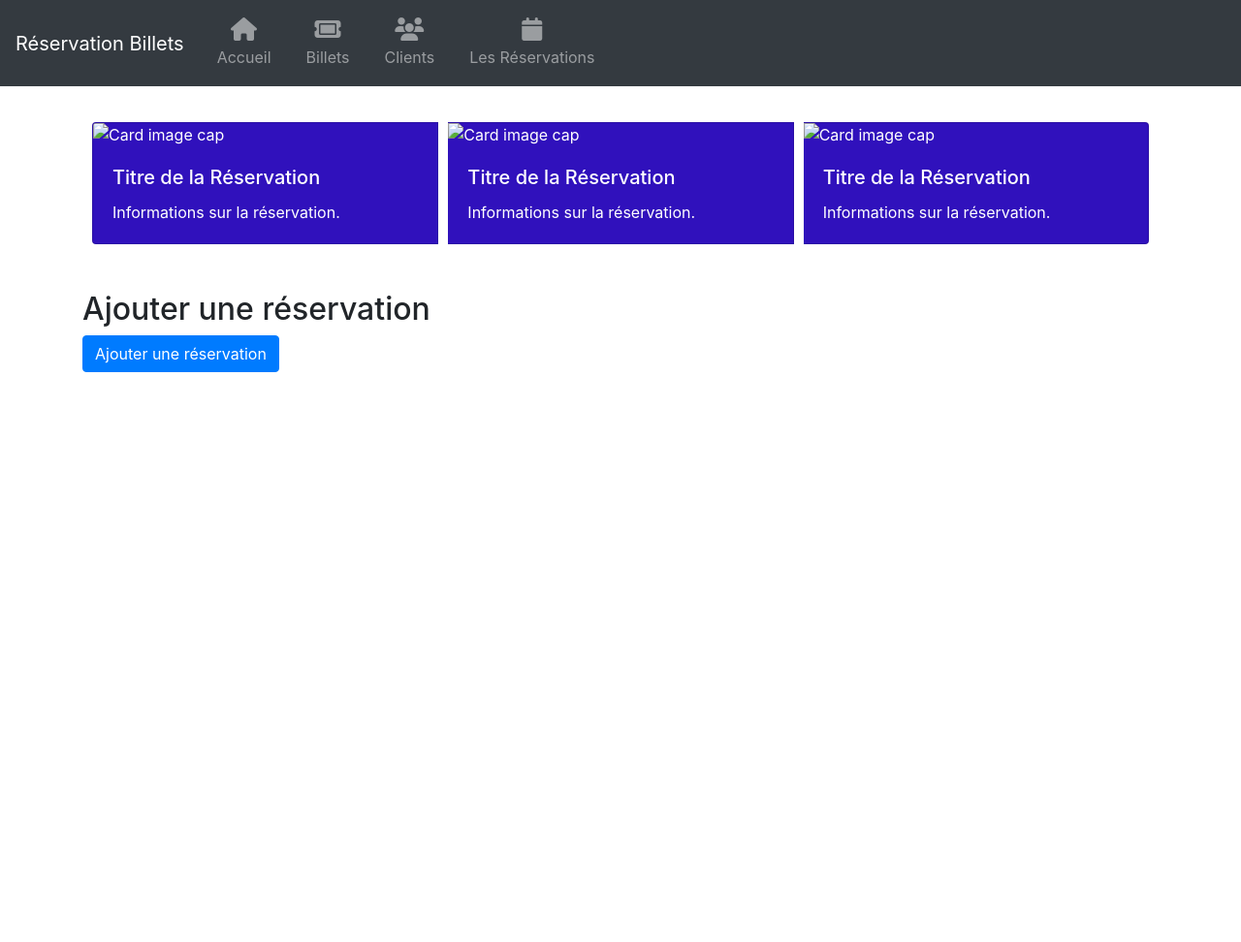
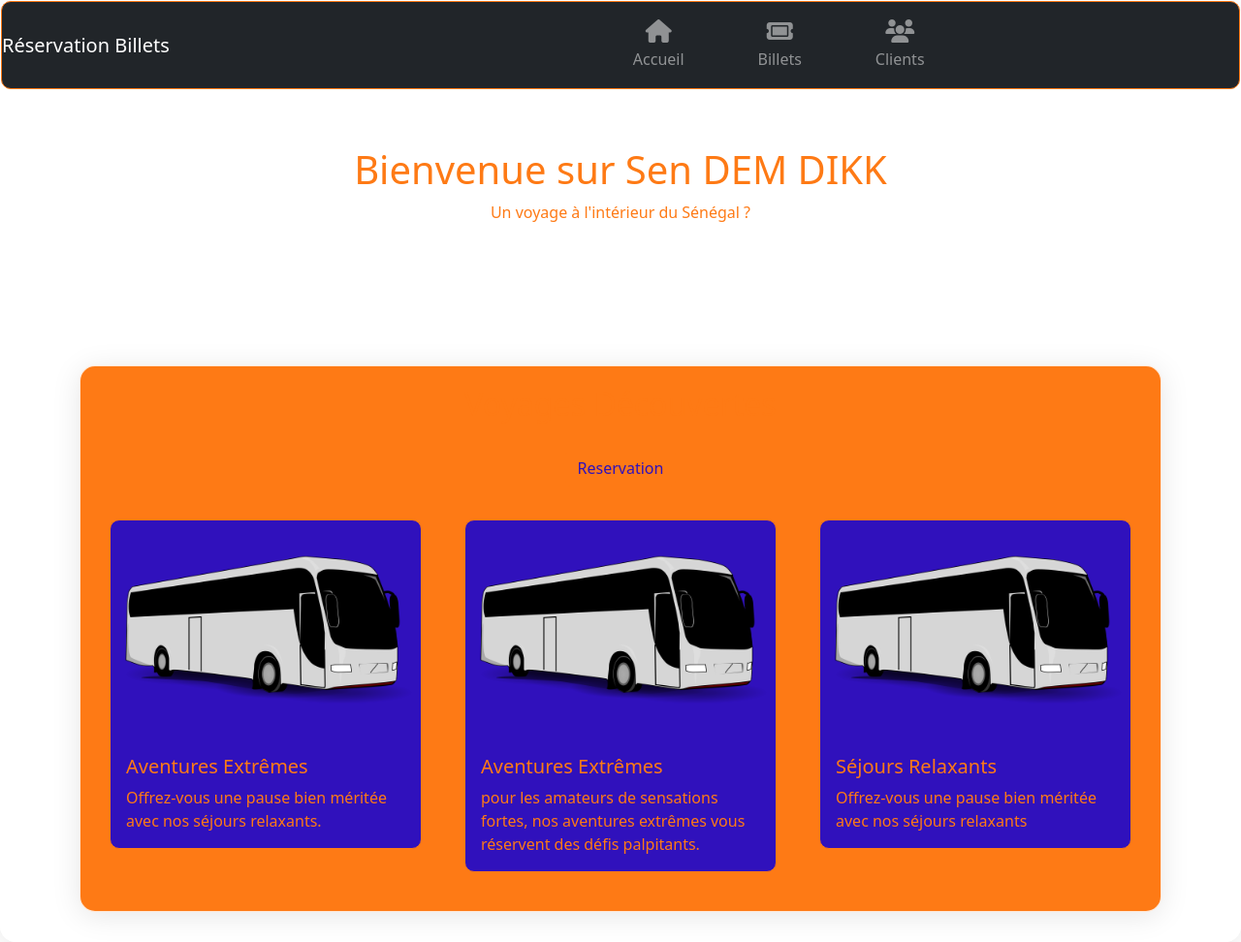
Before and after one commit to Souley97/Brief_Gestion_billets, a PHP site: page / in a window 1280 px wide. Shown: the whole page at 97% size. Before the commit the page ends 384 px from the top, so only its background shows below. Run offline with PHP 8.4, Linux system fonts and the light colour scheme; some libraries are stand-ins or nearby versions.

Commit message:
fix : amelioration des pages

```diff
--- a/index.php
+++ b/index.php
@@ -30,106 +30,137 @@ require_once("partials/head.php");
                     Clients
                 </a>
             </li>
-            <li class="nav-item">
-                <a class="nav-link" href="l">
-                    <i class="fa fa-calendar"></i>
-                    Les Réservations
-                </a>
-            </li>
+
         </ul>
     </div>
 </nav>
-<!-- Contenu de la page -->
-<div class="container p mt-5">
+<style>
+    body {
+        /* From https://css.glass */
+        background: rgba(255, 255, 255, 0.2);
+        border-radius: 16px;
+        box-shadow: 0 4px 30px rgba(0, 0, 0, 0.1);
+        backdrop-filter: blur(14.4px);
+        -webkit-backdrop-filter: blur(14.4px);
+        border: 1px solid rgba(255, 255, 255, 0.82);
+        color: #FE7A15;
+    }
 
+    .container {
+        padding-top: 50px;
+    }
 
-    <h1>Bienvenue sur la Plateforme de Réservation de Billets</h1>
+    .banner {
+        /* Remplacez par le chemin de votre image de bannière */
+        background-size: cover;
+        color: #FE7A15;
+        text-align: center;
+        padding: 100px 0;
+        margin-bottom: 30px;
+    }
 
-    <!-- Système d'affichage des réservations sous forme de cartes (cards) -->
-    <div class="card-group">
+    .proposals,
+    .services,
+    .offers {
+        background: #3011BC;
+        color: #FE7A15;
+        border: 1px solid #FE7A15;
+        border-radius: 10px;
+        padding: 20px;
+        margin-bottom: 30px;
+        /* From https://css.glass */
+        background: #FE7A15;
+        border-radius: 16px;
+        box-shadow: 0 4px 30px rgba(0, 0, 0, 0.1);
+        backdrop-filter: blur(14.4px);
+        -webkit-backdrop-filter: blur(14.4px);
+        border: 1px solid rgba(255, 255, 255, 0.82);
+    }
+
+    .card {
+        background: #3011BC;
+        color: #FE7A15;
+        border: 1px solid #FE7A15;
+        border-radius: 10px;
+        margin-bottom: 20px;
+    }
+
+    .card-title span {
+        color: #FE7A15;
+        font-weight: bold;
+    }
+
+    .card-subtitle {
+        color: #FE7A15;
+    }
+
+    .card-text {
+        color: #FE7A15;
+    }
+
+    .btn-primary {
+        background-color: #FE7A15;
+        color: #3011BC;
+        border: 1px solid #FE7A15;
+    }
+</style>
+</head>
+
+<body>
+
+    <div class="container">
+        <!-- Bannière -->
+        <section class="banner">
+            <h1>Bienvenue sur Sen DEM DIKK</h1>
+            <p>Un voyage à l'intérieur du Sénégal ?</p>
+        </section>
+
+        <!-- Proposer -->
+        <section class="proposals">
+            <h2 class="text-center mb-4">Voyages Découvertes</h2>
+            <h2 class="text-center mb-4"><a href="clients/index.php" class=" btn btn-primary">Reservation</a></h2>
+
+            <div class="row row-cols-1 row-cols-md-3 g-4">
+                <!-- Proposition 1 -->
+                <div class="col">
                     <div class="card">
-            <img class="card-img-top" src="https://via.placeholder.com/150" alt="Card image cap">
+                        <img src="public/images/800px-Bus.svg.png" class="card-img-top" alt="Image de la proposition 1">
                         <div class="card-body">
-                <h5 class="card-title">Titre de la Réservation</h5>
-                <p class="card-text">Informations sur la réservation.</p>
+                            <h5 class="card-title">Aventures Extrêmes</h5>
+                            <p class="card-text">Offrez-vous une pause bien méritée avec nos séjours relaxants.</p>
                         </div>
                     </div>
+                </div>
+
+                <!-- Proposition 2 -->
+                <div class="col">
                     <div class="card">
-            <img class="card-img-top" src="https://via.placeholder.com/150" alt="Card image cap">
+                        <img src="public/images/800px-Bus.svg.png" class="card-img-top" alt="Image de la proposition 2">
                         <div class="card-body">
-                <h5 class="card-title">Titre de la Réservation</h5>
-                <p class="card-text">Informations sur la réservation.</p>
+                            <h5 class="card-title">Aventures Extrêmes</h5>
+                            <p class="card-text">pour les amateurs de sensations fortes, nos aventures extrêmes vous
+                                réservent des défis palpitants. </p>
                         </div>
                     </div>
+                </div>
+
+                <!-- Proposition 3 -->
+                <div class="col">
                     <div class="card">
-            <img class="card-img-top" src="https://via.placeholder.com/150" alt="Card image cap">
+                        <img src="public/images/800px-Bus.svg.png" class="card-img-top" alt="Image de la proposition 3">
                         <div class="card-body">
-                <h5 class="card-title">Titre de la Réservation</h5>
-                <p class="card-text">Informations sur la réservation.</p>
+                            <h5 class="card-title">Séjours Relaxants</h5>
+                            <p class="card-text">Offrez-vous une pause bien méritée avec nos séjours relaxants</p>
                         </div>
                     </div>
                 </div>
             </div>
-
-<div class="container mt-5">
-    <h2>Ajouter une réservation</h2>
-
-    <!-- Bouton pour ouvrir le modal -->
-    <button type="button" class="btn btn-primary" data-bs-toggle="modal" data-bs-target="#reservationModal">
-        Ajouter une réservation
-    </button>
-
-    <!-- Modal -->
-    <div class="modal fade" id="reservationModal" tabindex="-1" aria-labelledby="exampleModalLabel" aria-hidden="true">
-        <div class="modal-dialog">
-            <div class="modal-content">
-                <div class="modal-header">
-                    <h5 class="modal-title" id="exampleModalLabel">Ajouter une réservation</h5>
-                    <button type="button" class="btn-close" data-bs-dismiss="modal" aria-label="Close"></button>
-                </div>
-                <div class="modal-body">
-                    <!-- Formulaire d'ajout de réservation -->
-                    <form method="post" action="ajouter_reservation.php">
-                        <div class="mb-3">
-                            <label for="dateReservation" class="form-label">Date de réservation</label>
-                            <input type="date" class="form-control" id="dateReservation" name="date_reservation"
-                                required>
-                        </div>
-                        <div class="mb-3">
-                            <label for="dateDepart" class="form-label">Date de départ</label>
-                            <input type="date" class="form-control" id="dateDepart" name="date_depart" required>
-                        </div>
-                        <div class="mb-3">
-                            <label for="heureDepart" class="form-label">Heure de départ</label>
-                            <input type="time" class="form-control" id="heureDepart" name="heure_depart" required>
-                        </div>
-                        <div class="mb-3">
-                            <label for="statut" class="form-label">Statut</label>
-                            <select class="form-select" id="statut" name="statut" required>
-                                <option value="En cours">En cours</option>
-                                <option value="Passé">Passé</option>
-                            </select>
-                        </div>
-                        <div class="mb-3">
-                            <label for="idClient" class="form-label">ID Client</label>
-                            <input type="number" class="form-control" id="idClient" name="id_client" required>
-                        </div>
-                        <div class="mb-3">
-                            <label for="idBillet" class="form-label">ID Billet</label>
-                            <input type="number" class="form-control" id="idBillet" name="id_billet" required>
-                        </div>
-                        <button type="submit" class="btn btn-primary">Ajouter réservation</button>
-                    </form>
-                </div>
-            </div>
-        </div>
-    </div>
-</div>
-<script src="https://cdn.jsdelivr.net/npm/bootstrap@5.3.0/dist/js/bootstrap.bundle.min.js"></script>
+        </section>
 
 
-<?php
 
-require_once("partials/footer.php");
+        <script src="https://cdn.jsdelivr.net/npm/bootstrap@5.3.0/dist/js/bootstrap.bundle.min.js"></script>
+</body>
 
-?>
+</html>
+<?php require_once("partials/footer.php"); ?>
--- a/partials/head.php
+++ b/partials/head.php
@@ -1,14 +1,15 @@
 <!DOCTYPE html>
-<html lang="fr">
+<html lang="en">
 
 <head>
     <meta charset="UTF-8">
-    <meta name="viewport" content="width=device-width, initial-scale=1, shrink-to-fit=no">
-    <title>Réservation de Billets</title>
+    <meta name="viewport" content="width=device-width, initial-scale=1.0">
     <link rel="stylesheet" href="https://stackpath.bootstrapcdn.com/bootstrap/4.3.1/css/bootstrap.min.css">
     <link rel="stylesheet" href="https://cdnjs.cloudflare.com/ajax/libs/font-awesome/6.2.1/css/all.min.css">
-    <link rel="stylesheet" href="public/css/style.css">
-
+    <link rel="stylesheet" href="../public/css/style.css">
+    <link rel="stylesheet" href="https://cdn.jsdelivr.net/npm/bootstrap@5.3.0/dist/css/bootstrap.min.css">
+    <title>Accueil - Mon Site Web</title>
 </head>
 
+
 <body>
--- a/public/css/style.css
+++ b/public/css/style.css
@@ -2,11 +2,12 @@
 .navbar-nav {
     width: 100%;
     text-align: center;
+    margin-left: 53vh;
 }
 
 .navbar-nav .nav-item {
     display: inline-block;
-    margin: 0 10px;
+    margin: 0 30px;
 }
 
 .navbar-nav .nav-link {
@@ -43,3 +44,45 @@
     max-width: 100%;
     height: auto;
 }
+
+.card {
+    background: #3011BC;
+    color: #FE7A15;
+    border: 1px solid #FE7A15;
+    border-radius: 10px;
+} .card2 {
+    background: #3011BC;
+    color: #3011BC;
+    border: 1px solid #FE7A15;
+    border-radius: 10px;
+}
+
+    .navbar {
+        background: #FE7A15;
+        color: #3011BC;
+        border: 1px solid #FE7A15;
+        border-radius: 10px;
+    }
+
+ .top {
+        margin-top: 12vh;
+    }
+
+    .card-title span {
+        color: #231a12;
+        font-weight: bold;
+    }
+
+
+    strong {
+        color: #3011BC;
+        font-weight: bold;
+    }
+
+    .card-subtitle {
+        color: #000000;
+    }
+
+    .card-text {
+        color: #000000;
+    }
```
Also changed, not shown: billets/index.php (+23 -31 lines), clients/ajouter.php (+21 -2 lines), clients/index.php (+68 -74 lines), partials/navbar.php (+5 -9 lines), public/images/2.jpeg (added), public/images/800px-Bus.svg.png (added). Lines whose indentation alone changed are shown as unchanged.
